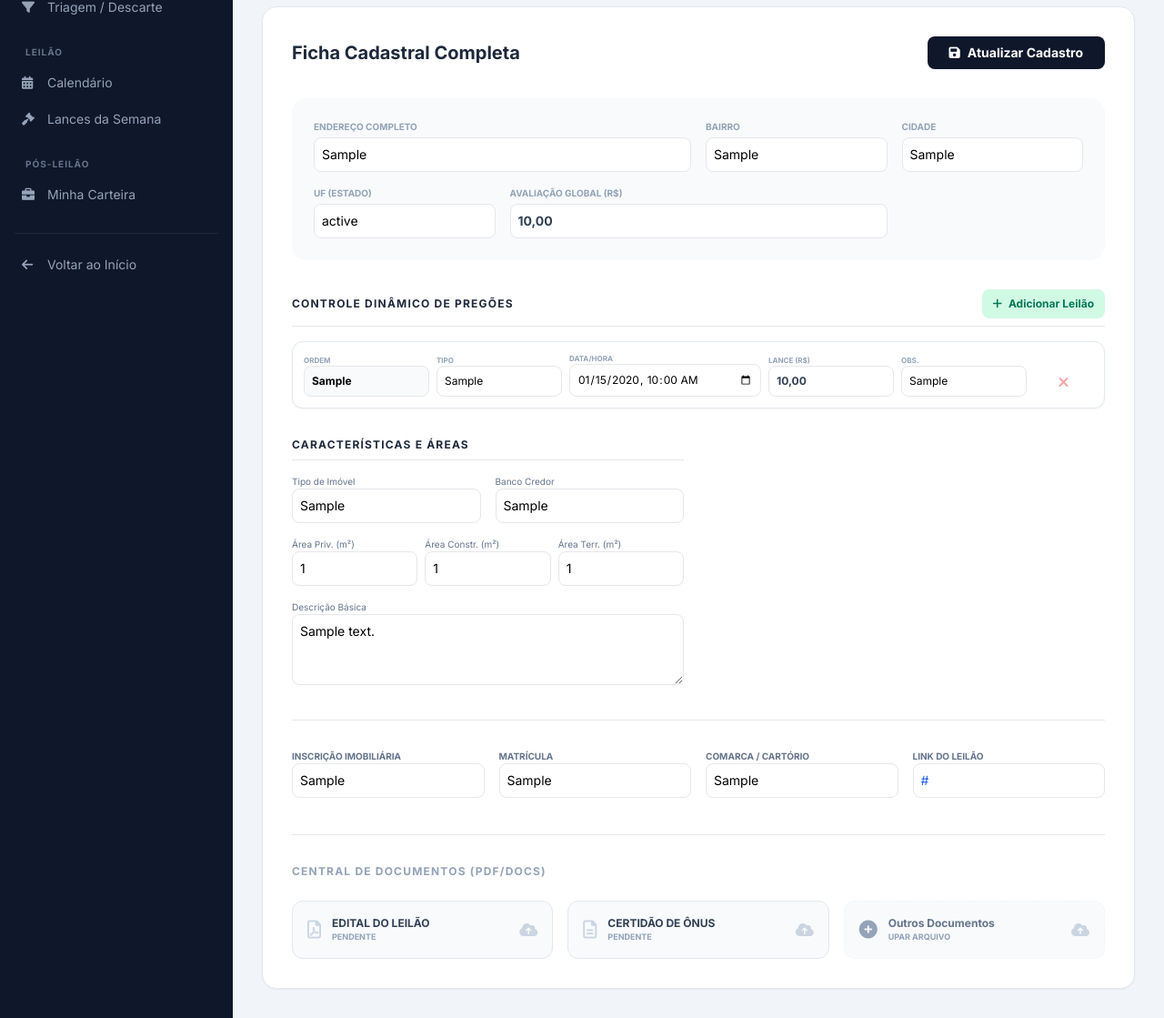
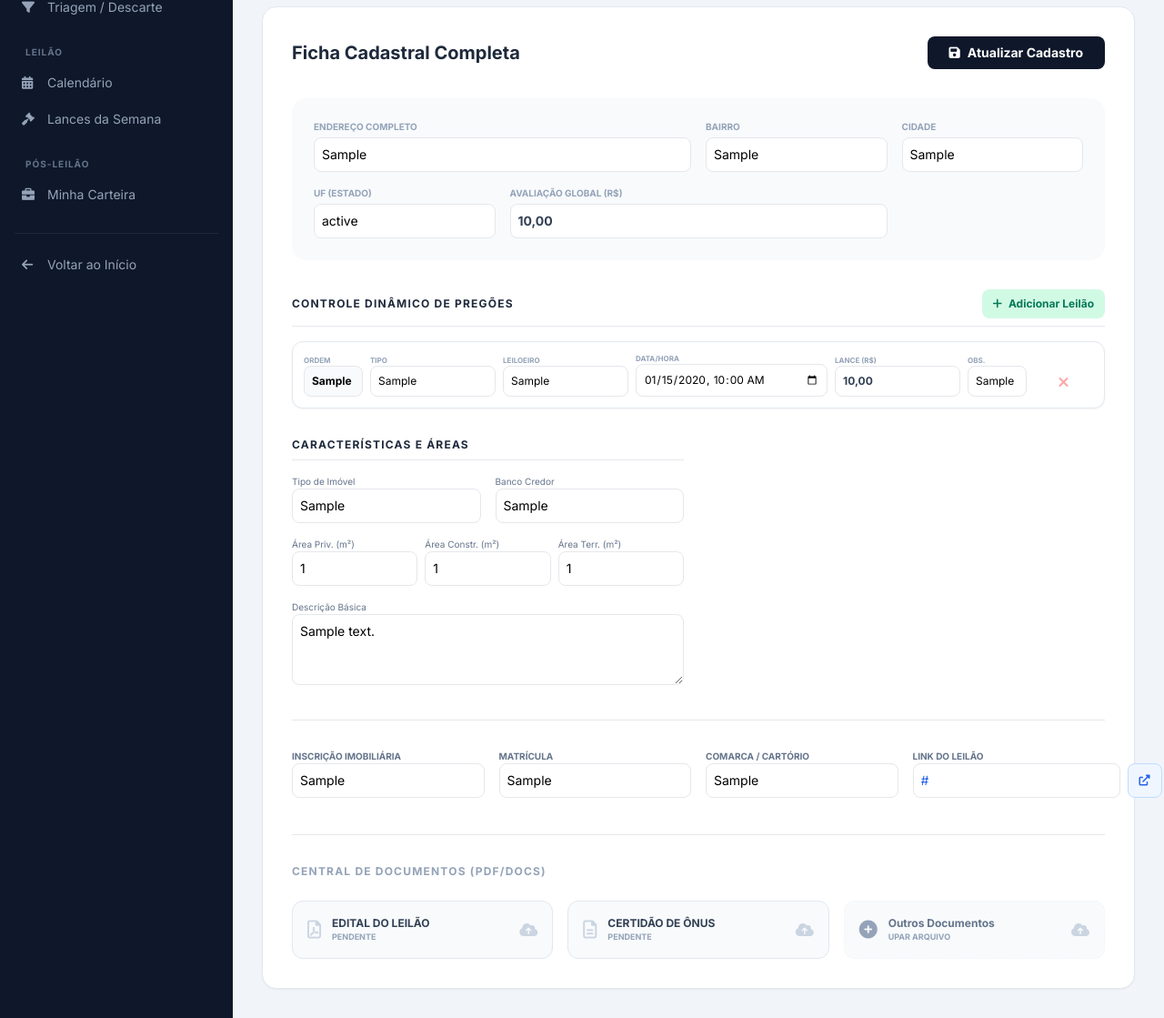
Before and after one commit to VrsEco/GanInv, a Flask app: page /imovel/1 in a window 1280 px wide, after a click on "Cadastro". Shown: the part 172-1291 px from the top of the page at 91% size. Run offline with Flask 3, Linux system fonts and the light colour scheme; the visitor is signed in with stand-in values (Sample User, id 1); tables that the repository leaves empty hold one stand-in row (values such as "Sample post"); some libraries are stand-ins or nearby versions.

Commit message:
feat: link abre browser, leiloeiro no pregão, fix upload Outros
- Link do leilão no cadastro: botão abre URL em nova aba
- Controle de pregões: campo Leiloeiro adicionado a cada linha
  (model, schema_sync, backend save/return, frontend row+save+load)
- Upload central de docs: handler para categoria Outros adicionado
  ao loadDetail() — antes sumia silenciosamente sem atualizar UI

Co-Authored-By: Claude Sonnet 4.6 <noreply@anthropic.com>

```diff
--- a/src/core/models/models.py
+++ b/src/core/models/models.py
@@ -113,6 +113,7 @@ class Leilao(Base):
     data_hora = Column(DateTime)
     valor_minimo = Column(Float)
     modalidade = Column(String(100))
+    leiloeiro = Column(String(100))
     valor_arrematado = Column(Float)
     resultado = Column(String(50)) # Pendente, Ganhamos, Perdemos, Suspenso
     observacoes = Column(Text)
--- a/src/core/routes/imoveis.py
+++ b/src/core/routes/imoveis.py
@@ -101,6 +101,7 @@ def get_imovel(id):
             "data_iso": l.data_hora.isoformat() if l.data_hora else "",
             "valor": l.valor_minimo,
             "modalidade": l.modalidade,
+            "leiloeiro": l.leiloeiro or "",
             "status": l.resultado,
             "observacoes": l.observacoes
         } for l in i.leiloes
@@ -347,6 +348,7 @@ def update_cadastro(id):
                 tipo_leilao=l_data.get('tipo'),
                 valor_minimo=float(l_data.get('valor') or 0),
                 modalidade=l_data.get('modalidade'),
+                leiloeiro=l_data.get('leiloeiro'),
                 observacoes=l_data.get('observacoes')
             )
             if l_data.get('data'):
--- a/src/core/schema_sync.py
+++ b/src/core/schema_sync.py
@@ -7,6 +7,9 @@ from sqlalchemy import create_engine, text
 
 
 EXPECTED_COLUMNS = {
+    "leiloes": [
+        ("leiloeiro", "VARCHAR(100)"),
+    ],
     "fichas_financeiras": [
         ("valor_arrematacao", "FLOAT DEFAULT 0"),
         ("comissao_leiloeiro_percent", "FLOAT DEFAULT 5"),
--- a/templates/detalhe.html
+++ b/templates/detalhe.html
@@ -326,7 +326,12 @@
                         </div>
                         <div>
                              <label class="block text-[10px] text-slate-500 font-bold uppercase">Link do Leilão</label>
-                             <input type="text" id="cad-link" class="w-full p-2 border rounded-lg text-sm text-blue-600">
+                             <div class="flex gap-2">
+                                 <input type="text" id="cad-link" class="flex-1 p-2 border rounded-lg text-sm text-blue-600">
+                                 <button onclick="const u=document.getElementById('cad-link').value; if(u) window.open(u,'_blank');" class="px-3 py-2 bg-blue-50 text-blue-600 border border-blue-200 rounded-lg hover:bg-blue-100 transition text-xs font-bold" title="Abrir link">
+                                     <i class="fas fa-external-link-alt"></i>
+                                 </button>
+                             </div>
                         </div>
                     </div>
 
@@ -361,13 +366,13 @@
                             <!-- Outros -->
                             <div id="doc-card-outros" onclick="triggerUpload('Outros')" class="p-4 bg-slate-50 rounded-xl border border-slate-100 flex items-center justify-between border-dashed group hover:border-emerald-500 transition cursor-pointer">
                                 <div class="flex items-center">
-                                    <i class="fas fa-plus-circle text-slate-400 text-xl mr-3"></i>
+                                    <i id="doc-icon-outros" class="fas fa-plus-circle text-slate-400 text-xl mr-3"></i>
                                     <div>
                                         <p class="text-xs font-bold text-slate-500">Outros Documentos</p>
                                         <p id="doc-status-outros" class="text-[9px] text-slate-400 font-bold uppercase">Upar Arquivo</p>
                                     </div>
                                 </div>
-                                <i class="fas fa-cloud-upload-alt text-slate-300 group-hover:text-emerald-500"></i>
+                                <i id="doc-action-outros" class="fas fa-cloud-upload-alt text-slate-300 group-hover:text-emerald-500"></i>
                             </div>
                         </div>
                     </div>
@@ -1087,14 +1092,18 @@
             if (displayVal && typeof displayVal === 'number') displayVal = displayVal.toLocaleString('pt-BR', {minimumFractionDigits: 2});
 
             div.innerHTML = `
-                <div class="md:col-span-2">
+                <div class="md:col-span-1">
                     <label class="block text-[8px] font-bold text-slate-400 uppercase">Ordem</label>
-                    <input type="text" class="l-ordem w-full p-2 border rounded-lg text-xs bg-slate-50 font-bold" value="${data.tipo || ''}" placeholder="1º Leilão">
+                    <input type="text" class="l-ordem w-full p-2 border rounded-lg text-xs bg-slate-50 font-bold" value="${data.tipo || ''}" placeholder="1º">
                 </div>
                 <div class="md:col-span-2">
                     <label class="block text-[8px] font-bold text-slate-400 uppercase">Tipo</label>
                     <input type="text" class="l-tipo w-full p-2 border rounded-lg text-xs" value="${data.modalidade || ''}" placeholder="Online">
                 </div>
+                <div class="md:col-span-2">
+                    <label class="block text-[8px] font-bold text-slate-400 uppercase">Leiloeiro</label>
+                    <input type="text" class="l-leiloeiro w-full p-2 border rounded-lg text-xs" value="${data.leiloeiro || ''}" placeholder="Ex: Zukerman">
+                </div>
                 <div class="md:col-span-3">
                     <label class="block text-[8px] font-bold text-slate-400 uppercase">Data/Hora</label>
                     <input type="datetime-local" class="l-data w-full p-2 border rounded-lg text-xs" value="${data.data ? data.data.slice(0, 16) : ''}">
@@ -1103,7 +1112,7 @@
                     <label class="block text-[8px] font-bold text-slate-400 uppercase">Lance (R$)</label>
                     <input type="text" class="l-valor mask-money w-full p-2 border rounded-lg text-xs font-bold text-slate-700" value="${displayVal}">
                 </div>
-                <div class="md:col-span-2">
+                <div class="md:col-span-1">
                     <label class="block text-[8px] font-bold text-slate-400 uppercase">Obs.</label>
                     <input type="text" class="l-obs w-full p-2 border rounded-lg text-xs" value="${data.observacoes || ''}">
                 </div>
@@ -1263,6 +1272,7 @@
                     leiloes: Array.from(document.querySelectorAll('#leiloes-container > div')).map(row => ({
                         tipo: row.querySelector('.l-ordem').value,
                         modalidade: row.querySelector('.l-tipo').value,
+                        leiloeiro: row.querySelector('.l-leiloeiro').value,
                         data: row.querySelector('.l-data').value,
                         valor: unmaskMoney(row.querySelector('.l-valor').value),
                         observacoes: row.querySelector('.l-obs').value
@@ -1447,6 +1457,7 @@
                         addLeilaoRow({
                             tipo: l.tipo,
                             modalidade: l.modalidade,
+                            leiloeiro: l.leiloeiro,
                             data: l.data_iso,
                             valor: l.valor,
                             observacoes: l.observacoes
@@ -1552,6 +1563,13 @@
                         document.getElementById('doc-icon-matricula').className = 'far fa-file-alt text-blue-500 text-xl mr-3';
                         document.getElementById('doc-card-matricula').onclick = (e) => { e.stopPropagation(); window.open(a.url, '_blank'); };
                         document.getElementById('doc-action-matricula').className = 'fas fa-download text-emerald-500';
+                    }
+                    if (a.categoria === 'Outros') {
+                        document.getElementById('doc-status-outros').innerText = 'Disponível';
+                        document.getElementById('doc-status-outros').classList.add('text-emerald-500');
+                        document.getElementById('doc-icon-outros').className = 'far fa-file text-amber-500 text-xl mr-3';
+                        document.getElementById('doc-card-outros').onclick = (e) => { e.stopPropagation(); window.open(a.url, '_blank'); };
+                        document.getElementById('doc-action-outros').className = 'fas fa-download text-emerald-500';
                     }
                 });
 
```
